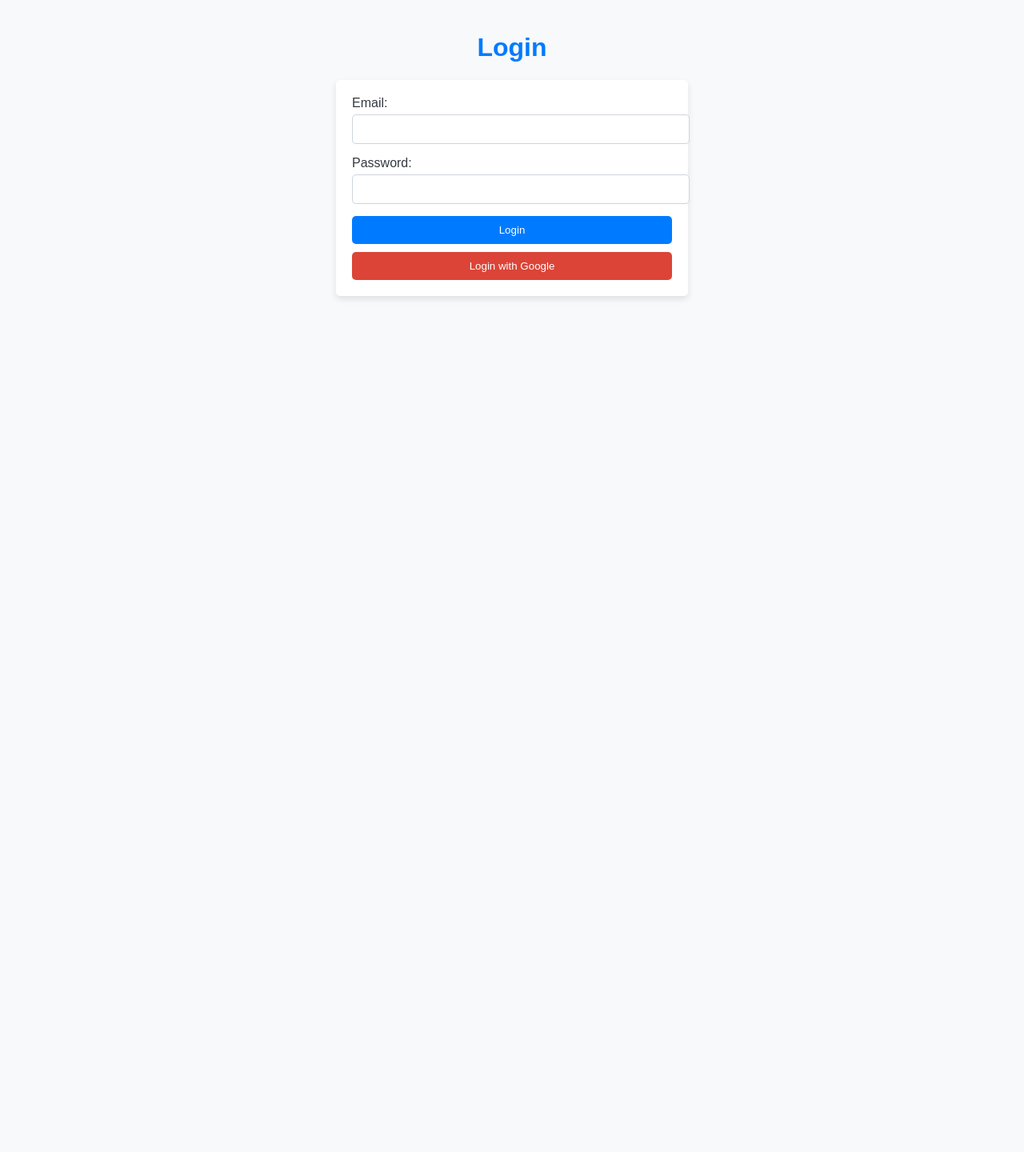
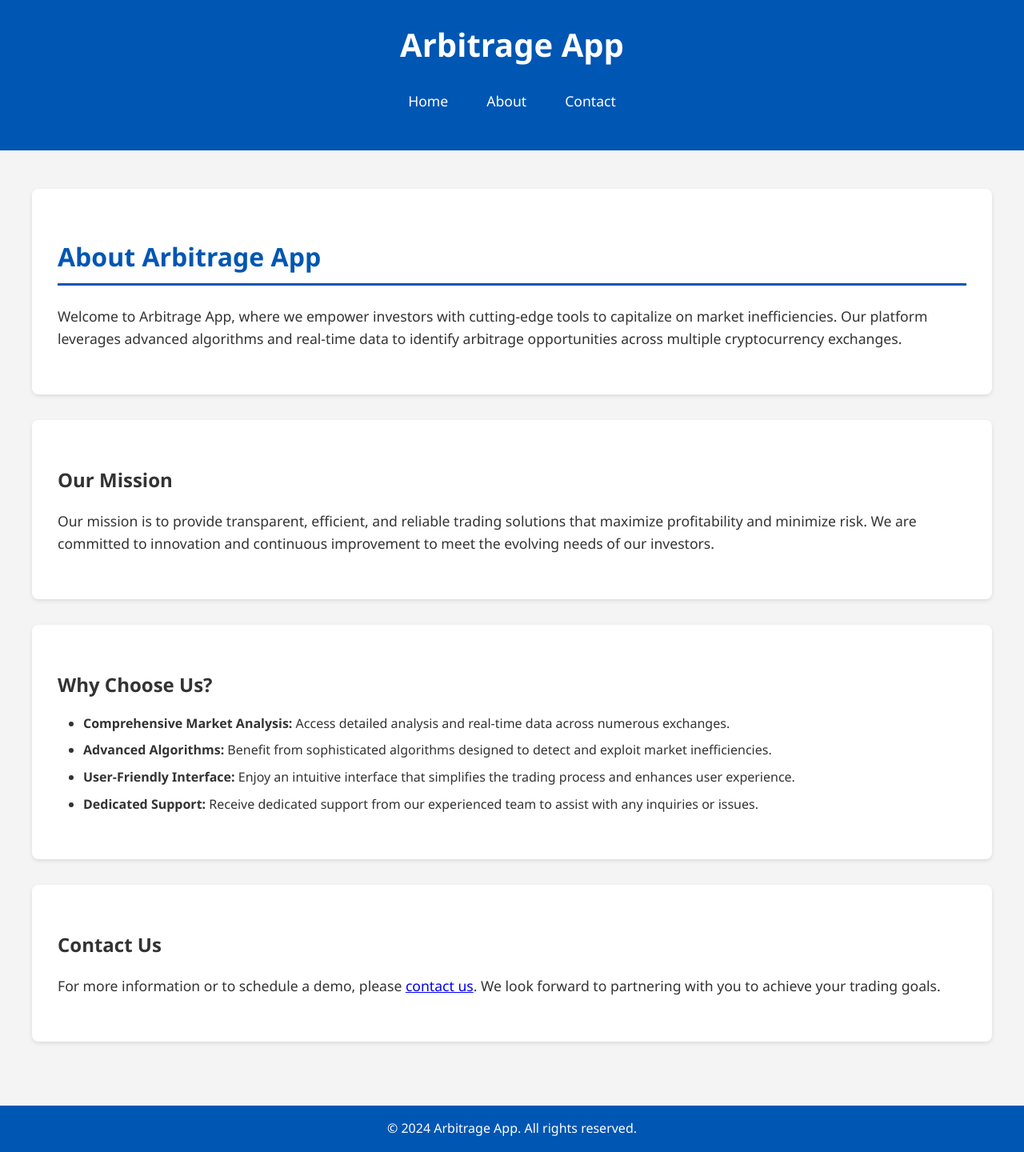
Before and after one commit to Mirigi95/pesa, a website: page public/login.html in a window 1280 px wide. Shown: the whole page at 80% size. Before the commit the page ends 800 px from the top, so only its background shows below. Drawn offline with nearby package versions, Linux system fonts and the light colour scheme.

Commit message:
Update best

```diff
--- a/public/login.html
+++ b/public/login.html
@@ -2,74 +2,150 @@
 <html lang="en">
 <head>
     <meta charset="UTF-8">
-    <title>Login</title>
+    <meta name="viewport" content="width=device-width, initial-scale=1.0">
+    <title>About Us - Arbitrage App</title>
     <style>
+        /* styles.css */
+
 body {
-            font-family: Arial, sans-serif;
-            background-color: #f8f9fa;
-            color: #343a40;
+    font-family: 'Segoe UI', Tahoma, Geneva, Verdana, sans-serif;
+    line-height: 1.6;
     margin: 0;
-            padding: 20px;
+    padding: 0;
+    background-color: #f4f4f4;
+    color: #333;
 }
-        h1 {
+
+header {
+    background: #0056b3;
+    color: #fff;
+    padding: 1.5rem 0;
     text-align: center;
-            color: #007bff;
 }
-        form {
-            max-width: 400px;
-            margin: 0 auto;
-            padding: 20px;
-            background-color: #fff;
-            border-radius: 5px;
-            box-shadow: 0 4px 8px rgba(0,0,0,0.1);
+
+header h1 {
+    margin: 0;
+    font-size: 2.5rem;
+    font-weight: 700;
 }
-        label {
-            display: block;
-            margin-bottom: 5px;
+
+nav {
+    display: flex;
+    justify-content: center;
+    padding: 1rem 0;
 }
-        input[type="email"], input[type="password"] {
+
+nav a {
+    color: #fff;
+    text-decoration: none;
+    padding: 0.5rem 1.5rem;
+    font-size: 1.1rem;
+}
+
+nav a:hover {
+    background: #003d80;
+    border-radius: 4px;
+}
+
+main {
+    padding: 3rem 2rem;
+    max-width: 1200px;
+    margin: auto;
+}
+
+h2 {
+    color: #0056b3;
+    border-bottom: 3px solid #0056b3;
+    padding-bottom: 0.5rem;
+    margin-bottom: 1.5rem;
+    font-size: 2rem;
+}
+
+p {
+    margin-bottom: 1rem;
+    font-size: 1.1rem;
+}
+
+ul {
+    list-style-type: disc;
+    padding-left: 2rem;
+    margin-bottom: 1.5rem;
+}
+
+ul li {
+    margin-bottom: 0.5rem;
+}
+
+section {
+    background: #fff;
+    border-radius: 8px;
+    box-shadow: 0 2px 5px rgba(0, 0, 0, 0.1);
+    padding: 2rem;
+    margin-bottom: 2rem;
+}
+
+section h3 {
+    font-size: 1.5rem;
+    color: #333;
+    margin-bottom: 1rem;
+}
+
+section p {
+    font-size: 1.1rem;
+    margin-bottom: 1.5rem;
+}
+
+footer {
+    background: #0056b3;
+    color: #fff;
+    text-align: center;
+    padding: 1rem 0;
+    position: relative;
+    bottom: 0;
     width: 100%;
-            padding: 10px;
-            margin-bottom: 15px;
-            border: 1px solid #ced4da;
-            border-radius: 5px;
 }
-        button {
-            width: 100%;
-            padding: 10px;
-            background-color: #007bff;
-            color: white;
-            border: none;
-            border-radius: 5px;
-            cursor: pointer;
+
+footer p {
+    margin: 0;
+    font-size: 1rem;
 }
-        button:hover {
-            background-color: #0056b3;
-        }
-        .google-button {
-            background-color: #db4437;
-            margin-top: 10px;
-        }
-        .google-button:hover {
-            background-color: #c23321;
-        }
+
     </style>
-
-    <script src="https://ajax.googleapis.com/ajax/libs/jquery/3.5.1/jquery.min.js"></script>
-
-
 </head>
 <body>
-    <h1>Login</h1>
-    <form onsubmit="event.preventDefault();">
-        <label for="email">Email:</label>
-        <input type="email" id="email" required>
-        <br>
-        <label for="password">Password:</label>
-        <input type="password" id="password" required>
-        <br>
-        <button type="submit">Login</button>
-        <button type="button" class="google-button" onclick="">Login with Google</button>
-    </form>
+    <header>
+        <h1>Arbitrage App</h1>
+        <nav>
+            <a href="/">Home</a>
+            <a href="/about">About</a>
+            <a href="/contact">Contact</a>
+        </nav>
+    </header>
+    <main>
+        <section>
+            <h2>About Arbitrage App</h2>
+            <p>Welcome to Arbitrage App, where we empower investors with cutting-edge tools to capitalize on market inefficiencies. Our platform leverages advanced algorithms and real-time data to identify arbitrage opportunities across multiple cryptocurrency exchanges.</p>
+        </section>
+        <section>
+            <h3>Our Mission</h3>
+            <p>Our mission is to provide transparent, efficient, and reliable trading solutions that maximize profitability and minimize risk. We are committed to innovation and continuous improvement to meet the evolving needs of our investors.</p>
+        </section>
+        <section>
+            <h3>Why Choose Us?</h3>
+            <ul>
+                <li><strong>Comprehensive Market Analysis:</strong> Access detailed analysis and real-time data across numerous exchanges.</li>
+                <li><strong>Advanced Algorithms:</strong> Benefit from sophisticated algorithms designed to detect and exploit market inefficiencies.</li>
+                <li><strong>User-Friendly Interface:</strong> Enjoy an intuitive interface that simplifies the trading process and enhances user experience.</li>
+                <li><strong>Dedicated Support:</strong> Receive dedicated support from our experienced team to assist with any inquiries or issues.</li>
+            </ul>
+        </section>
+        <section>
+            <h3>Contact Us</h3>
+            <p>For more information or to schedule a demo, please <a href="/contact">contact us</a>. We look forward to partnering with you to achieve your trading goals.</p>
+        </section>
+    </main>
+    <footer>
+        <p>&copy; 2024 Arbitrage App. All rights reserved.</p>
+    </footer>
 </body>
 </html>
```
Also changed, not shown: index.js (+7 -0 lines), public/contact.html (added, +92 -0 lines), public/index.html (+41 -2 lines), public/index/index.html (added, +93 -0 lines), public/index/index.js (deleted, +0 -17 lines), netlify.toml, public/styles.css (added). Lines whose indentation alone changed are shown as unchanged.
